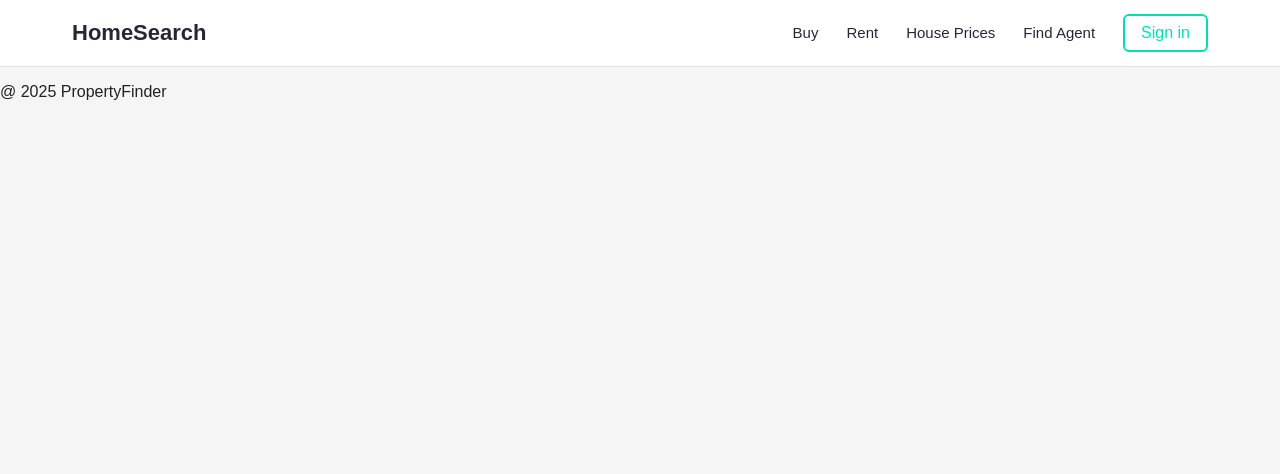
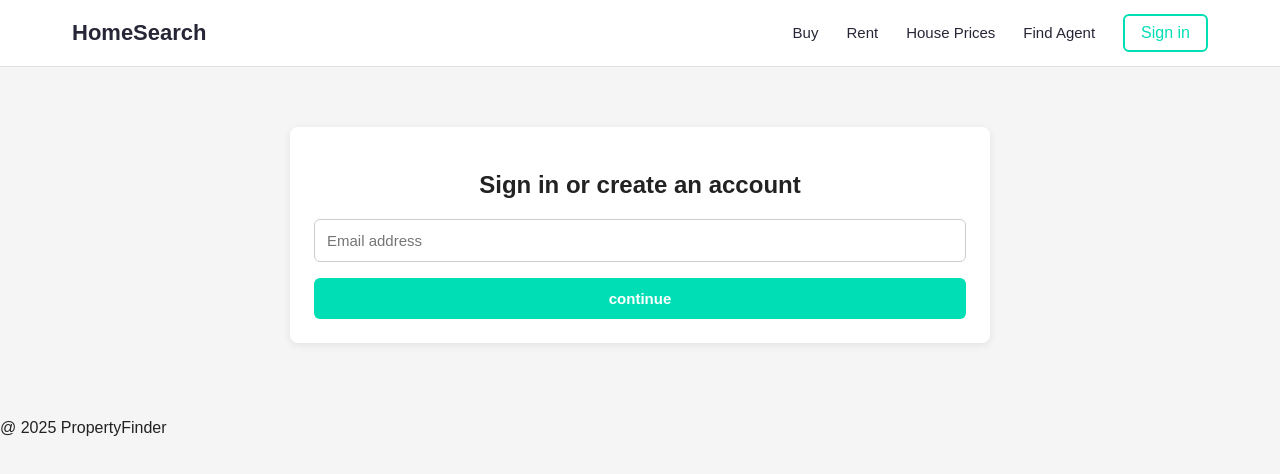
Before and after one commit to Chathumini0913/react-property-search, a React (Vite) app: page /signin in a window 1280 px wide. Shown: the top 474 px of the page. Built offline with nearby package versions, Linux system fonts and the light colour scheme.

Commit message:
Add sign-in page and connect navigation

```diff
--- a/src/App.jsx
+++ b/src/App.jsx
@@ -4,6 +4,7 @@ import SearchPage from "./pages/SearchPage";
 import PropertyPage from "./pages/PropertyPage";
 import Header from "./components/Header";
 import Footer from "./components/Footer";
+import SignInPage from "./pages/SignInPage";
 
 
 function App() {
@@ -13,6 +14,7 @@ function App() {
 
       <Routes>
         <Route path="/" element={<HomePage />} />
+        <Route path="/signin" element={<SignInPage />} />
         <Route path="/search" element={<SearchPage />} />
         <Route path="/property/:id" element={<PropertyPage />} />
       </Routes>
--- a/src/components/Hero.jsx
+++ b/src/components/Hero.jsx
@@ -13,7 +13,7 @@ function Hero() {
     };
 
     const handleSearch = () => {
-        const param = new URLSearchParams({
+        const params = new URLSearchParams({
             mode,
             location: query
         }).toString();
--- a/src/pages/HomePage.jsx
+++ b/src/pages/HomePage.jsx
@@ -53,14 +53,17 @@ function HomePage() {
       <Hero />
 
       <div className="container">
-        <div className="signal-box">
+        <div className="signin-box">
             <strong>Sign in to streamline your search</strong>
             <p>
                 Save properties, create alerts and keep track of the enquiries you send to agents.
             </p>
-            <a href="/signin" className="signin-link">
+            <button
+                className="signin-btn"
+                onClick={() => navigate("/signin")}
+            >
                 Sign in or create an account
-            </a>
+            </button>
         </div>
       </div>
     </>
--- /dev/null
+++ b/src/pages/SignInPage.jsx
@@ -0,0 +1,34 @@
+import { useState } from "react";
+
+function SignInPage() {
+    const [email, setEmail] = useState("");
+
+    const handleSubmit = (e) => {
+        e.preventDefault();
+        console.log("Email entered:", email);
+    }
+
+    return (
+        <div className="container">
+            <div className="signin-box">
+                <h2>Sign in or create an account</h2>
+
+                <form onSubmit={handleSubmit}>
+                    <input
+                        type="email"
+                        placeholder="Email address"
+                        value={email}
+                        onChange={(e) => setEmail(e.target.value)}
+                        required
+                    />
+
+                    <button type="submit" className="continue-btn">
+                        continue
+                    </button>
+                </form>
+            </div>
+        </div>
+    );
+}
+
+export default SignInPage;
--- a/src/styles/App.css
+++ b/src/styles/App.css
@@ -67,6 +67,19 @@ h1 {
     color: #444;
 }
 
+.signin-box h2 {
+    margin-bottom: 20px;
+}
+
+.signin-box input {
+    width: 100%;
+    padding: 12px;
+    font-size: 15px;
+    border-radius: 6px;
+    border: 1px solid #ccc;
+    margin-bottom: 16px;
+}
+
 .signin-link {
     color: #00deb6;
     font-weight: 600;
@@ -75,6 +88,22 @@ h1 {
 
 .signin-link:hover {
     text-decoration: underline;
+}
+
+.continue-btn {
+    width: 100%;
+    padding: 12px;
+    background: #00deb6;
+    border: none;
+    color: white;
+    font-size: 15px;
+    font-weight: bold;
+    border-radius: 6px;
+    cursor: pointer;
+}
+
+.continue-btn:hover {
+    background: #00c5a2;
 }
 
 /* Search Grid */
```
